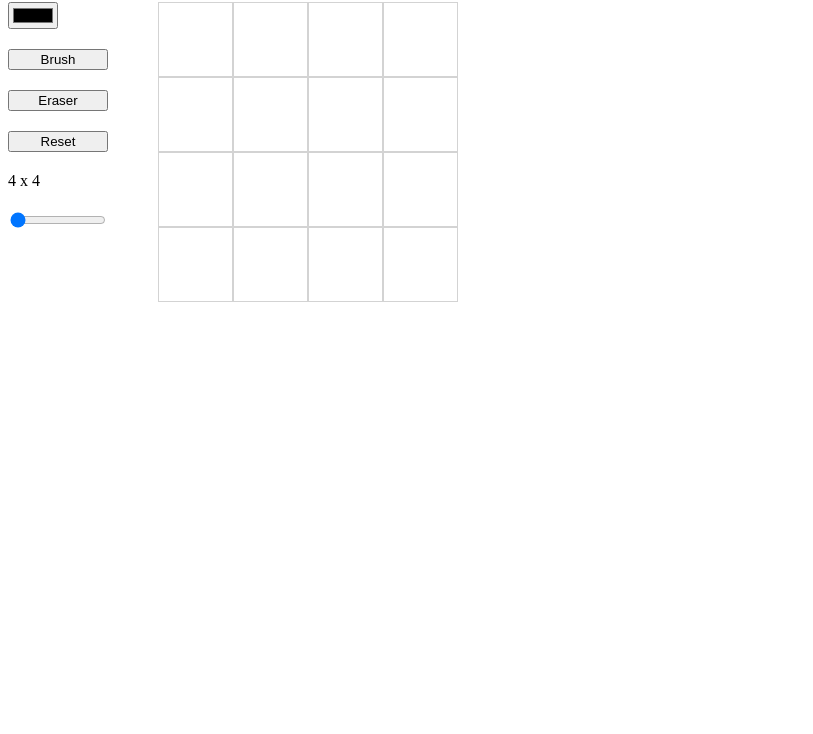
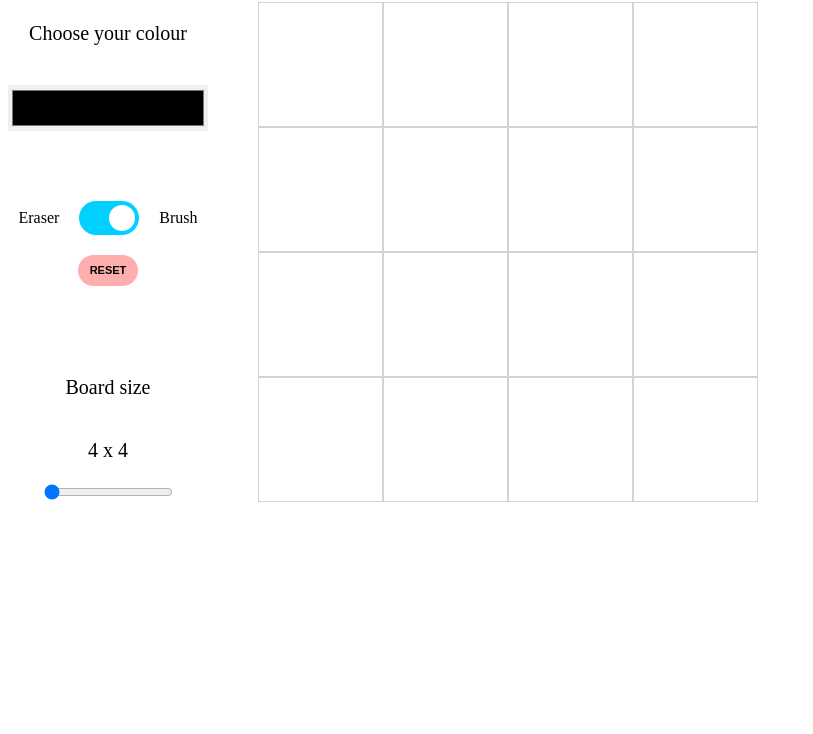
Before and after one commit to JonasKaruzas/2022_practice_odin-etch-a-sketch, a plain HTML site: page index.html in a window 1280 px wide. Shown: the part 66-800 px from the top of the page, without its empty margins (0-813 px from the left). Drawn offline with Linux system fonts and the light colour scheme.

Commit message:
style: :lipstick: added some style

```diff
--- a/index.html
+++ b/index.html
@@ -12,10 +12,18 @@
     <div class="wrapper">
       <h1>Etch-A-Sketch</h1>
       <div class="controlPanel">
+        <p>Choose your colour</p>
         <input type="color" name="color" id="color" />
-        <button id="brushBtn">Brush</button>
-        <button id="eraserBtn">Eraser</button>
+        <div class="switch-container">
+          <div class="switch-label">Eraser</div>
+          <label class="switch">
+            <input type="checkbox" checked />
+            <span class="slider round"></span>
+          </label>
+          <div class="switch-label">Brush</div>
+        </div>
         <button id="resetBtn">Reset</button>
+        <p>Board size</p>
         <div id="sizeValue">4 x 4</div>
         <input type="range" name="size" id="size" min="4" max="64" value="4" />
       </div>
--- a/style/style.scss
+++ b/style/style.scss
@@ -1,7 +1,7 @@
 .wrapper {
   display: grid;
-  grid-template-columns: 100px 300px;
-  grid-template-rows: 60px 300px;
+  grid-template-columns: 200px 500px;
+  grid-template-rows: 60px 500px;
   column-gap: 50px;
 
   h1 {
@@ -11,10 +11,55 @@
   }
 
   .controlPanel {
-    width: 100px;
+    width: 100%;
     display: flex;
     flex-direction: column;
+    align-items: center;
     gap: 20px;
+
+    p {
+      font-size: 20px;
+    }
+
+    #color {
+      width: 100%;
+      height: 50px;
+      margin-bottom: 50px;
+      border: none;
+    }
+
+    .switch-container {
+      display: flex;
+      align-items: center;
+      justify-content: space-between;
+      gap: 20px;
+    }
+
+    #resetBtn {
+      margin-bottom: 50px;
+      width: 60px;
+      height: 34px;
+      border-radius: 34px;
+      border: none;
+      background-color: rgb(255, 174, 174);
+      font-weight: 800;
+      transition: transform 0.1s;
+      text-transform: uppercase;
+      font-size: 11px;
+      cursor: pointer;
+
+      &:hover {
+        transform: scale(1.05);
+      }
+
+      &:active {
+        transform: scale(0.98);
+      }
+    }
+
+    #sizeValue {
+      font-size: 20px;
+    }
   }
 
   .gameBoard {
@@ -38,3 +83,62 @@
     }
   }
 }
+
+.switch {
+  position: relative;
+  display: inline-block;
+  width: 60px;
+  height: 34px;
+}
+
+.switch input {
+  opacity: 0;
+  width: 0;
+  height: 0;
+}
+
+.slider {
+  position: absolute;
+  cursor: pointer;
+  top: 0;
+  left: 0;
+  right: 0;
+  bottom: 0;
+  background-color: #ccc;
+  -webkit-transition: 0.4s;
+  transition: 0.4s;
+}
+
+.slider:before {
+  position: absolute;
+  content: "";
+  height: 26px;
+  width: 26px;
+  left: 4px;
+  bottom: 4px;
+  background-color: white;
+  -webkit-transition: 0.4s;
+  transition: 0.4s;
+}
+
+input:checked + .slider {
+  background-color: #00d0ff;
+}
+
+input:focus + .slider {
+  box-shadow: 0 0 1px #00d0ff;
+}
+
+input:checked + .slider:before {
+  -webkit-transform: translateX(26px);
+  -ms-transform: translateX(26px);
+  transform: translateX(26px);
+}
+
+.slider.round {
+  border-radius: 34px;
+}
+
+.slider.round:before {
+  border-radius: 50%;
+}
```
Also changed, not shown: style/style.css, 1 other file.
